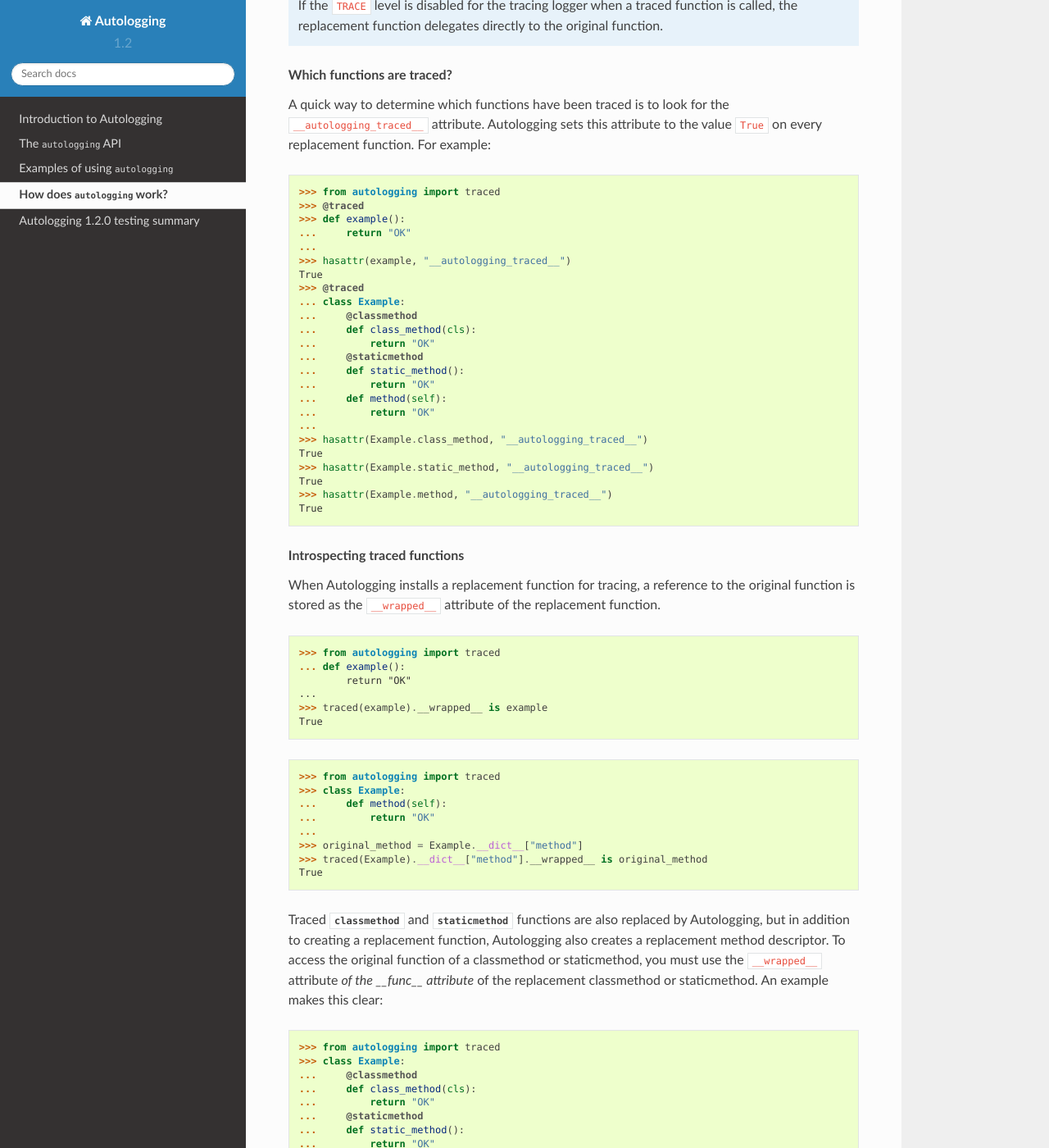
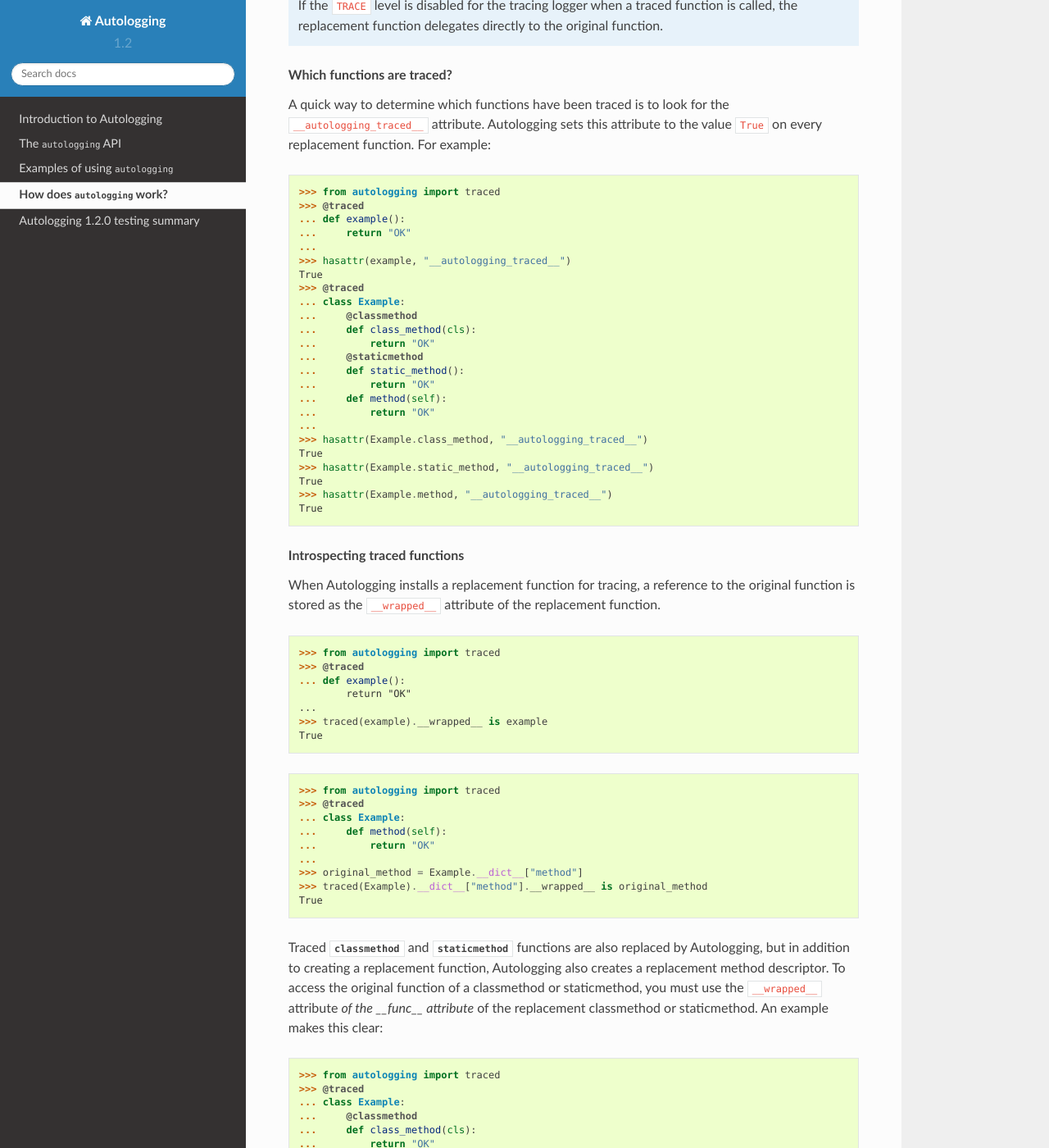
Before and after one commit to mzipay/Autologging, a Sphinx documentation site: the page built from doc/source/internals.rst, in a window 1280 px wide and 1400 px high, scrolled down 695 px. Shown: the whole window at 82% size. Built offline with Sphinx 7.4.7 and the Read the Docs theme 2.0.0, drawn with Linux system fonts in a browser that asks for light colours.

Commit message:
fixed documentation typos

```diff
--- a/doc/source/internals.rst
+++ b/doc/source/internals.rst
@@ -41,7 +41,7 @@
 
 >>> from autologging import traced
 >>> @traced
->>> def example():
+... def example():
 ...     return "OK"
 ...
 >>> hasattr(example, "__autologging_traced__")
@@ -71,6 +71,7 @@
 attribute of the replacement function.
 
 >>> from autologging import traced
+>>> @traced
 ... def example():
         return "OK"
 ...
@@ -78,7 +79,8 @@
 True
 
 >>> from autologging import traced
->>> class Example:
+>>> @traced
+... class Example:
 ...     def method(self):
 ...         return "OK"
 ...
@@ -94,7 +96,8 @@
 replacement classmethod or staticmethod. An example makes this clear:
 
 >>> from autologging import traced
->>> class Example:
+>>> @traced
+... class Example:
 ...     @classmethod
 ...     def class_method(cls):
 ...         return "OK"
```
